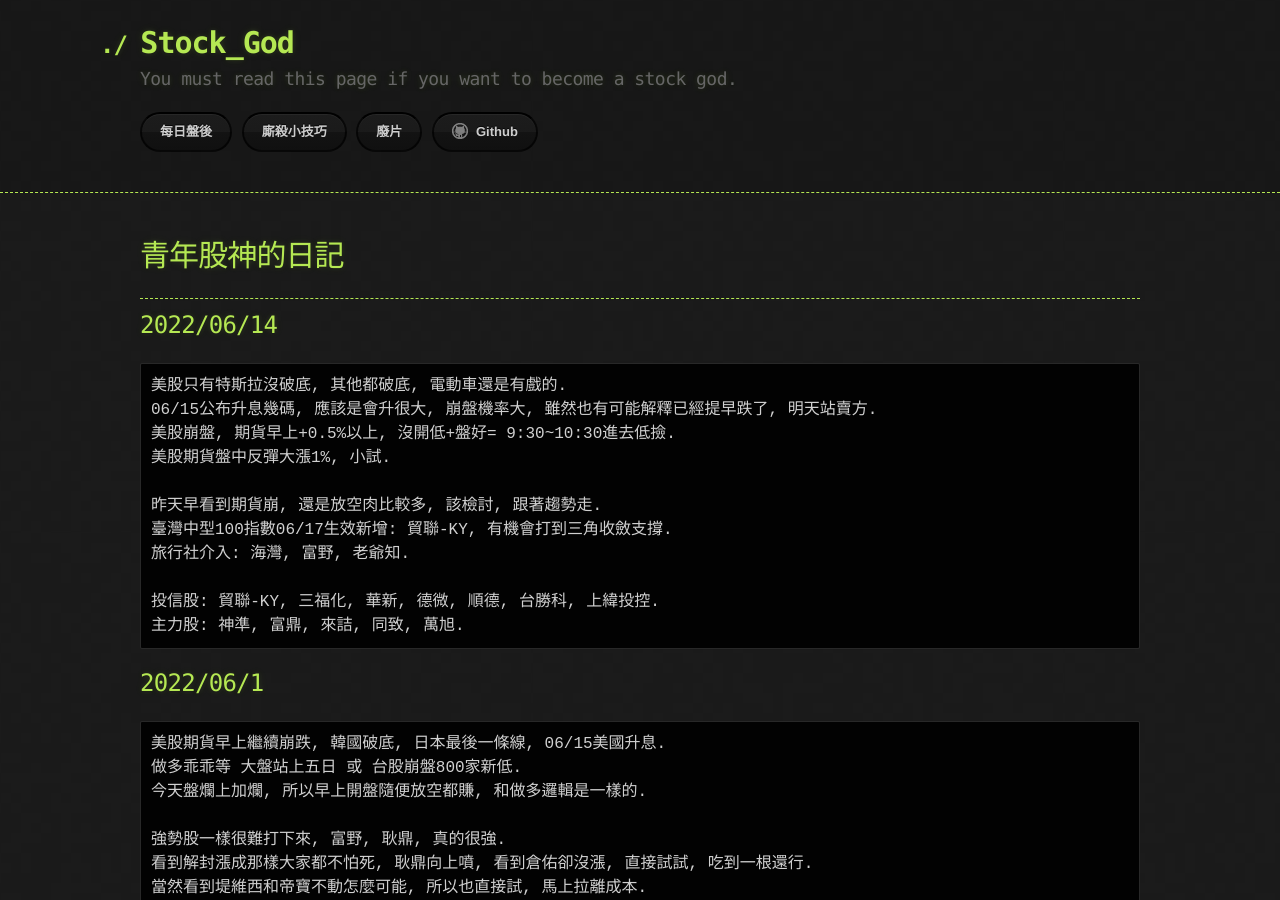
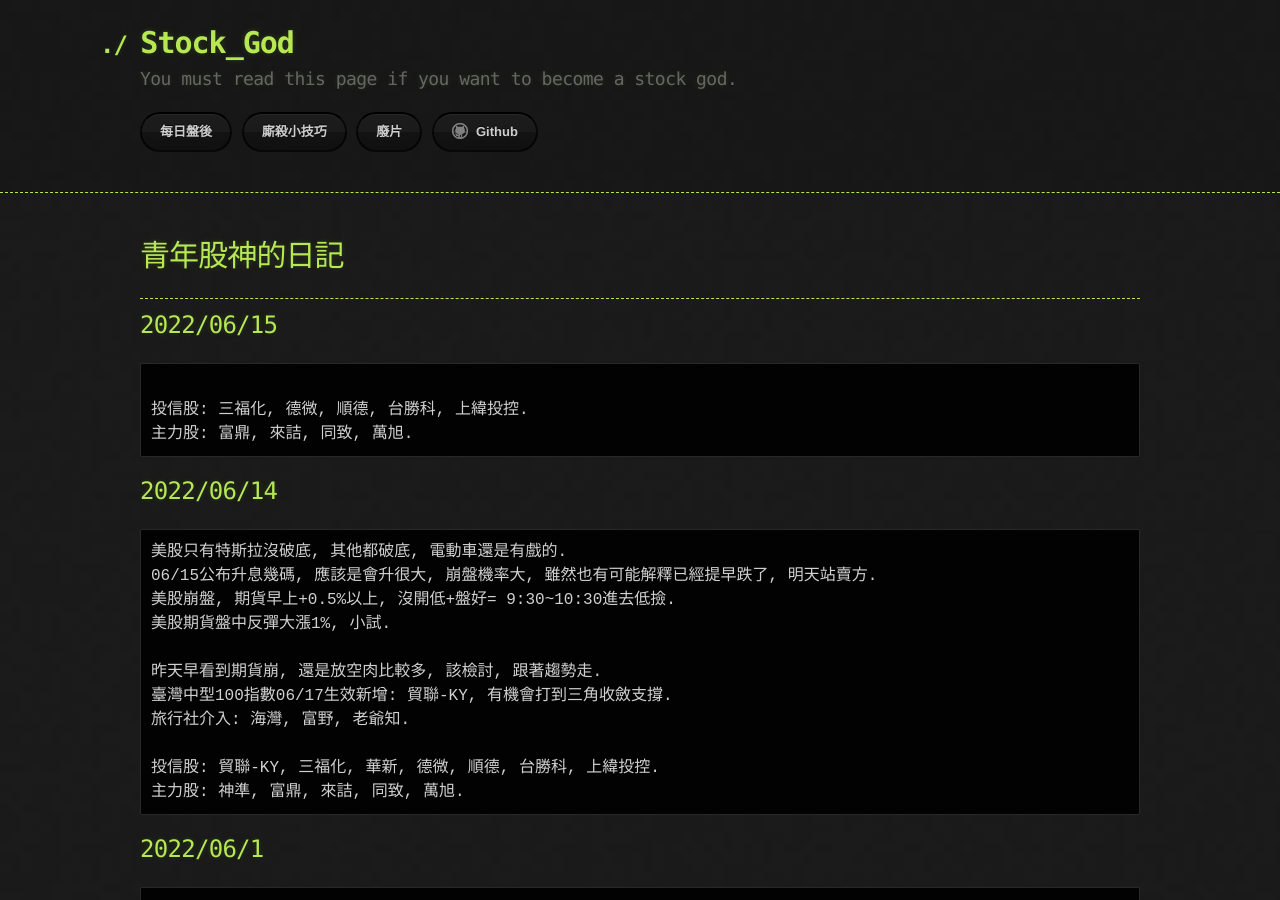
Before and after one commit to lepg5487/Stock_God, a Jekyll site: the page built from index.md, in a window 1280 px wide and 900 px high. Built offline with Jekyll 4.4.1, drawn with Linux system fonts in a browser that asks for light colours; our own code applies the rules of GitHub Pages for plain Markdown files.

Commit message:
Update index.md

````diff
--- a/index.md
+++ b/index.md
@@ -5,6 +5,13 @@ layout: testlayouts
 # 青年股神的日記
 
 ---
+
+## 2022/06/15
+```
+
+投信股: 三福化, 德微, 順德, 台勝科, 上緯投控.
+主力股: 富鼎, 來詰, 同致, 萬旭.
+```
 
 ## 2022/06/14
 ```
````
